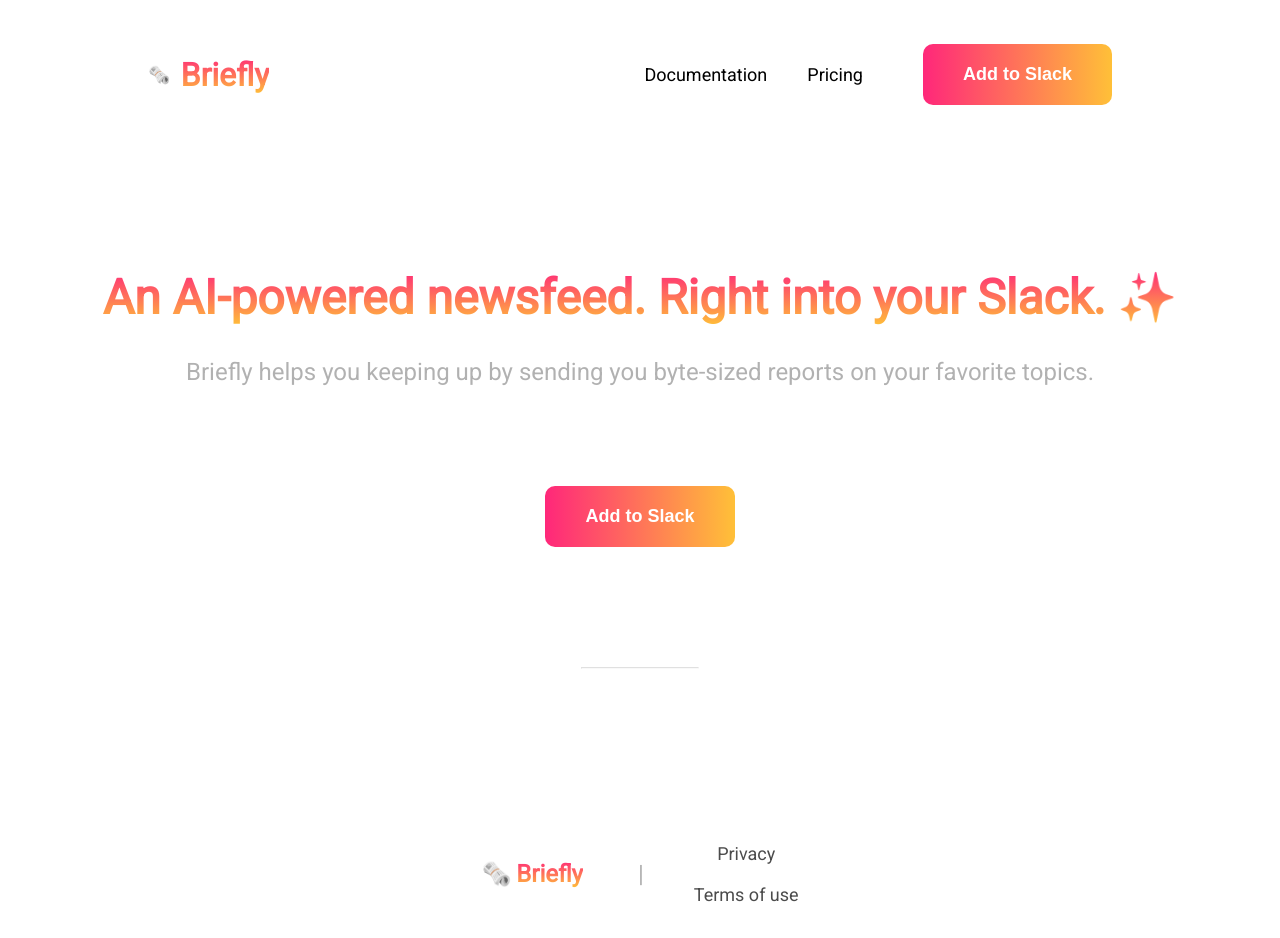
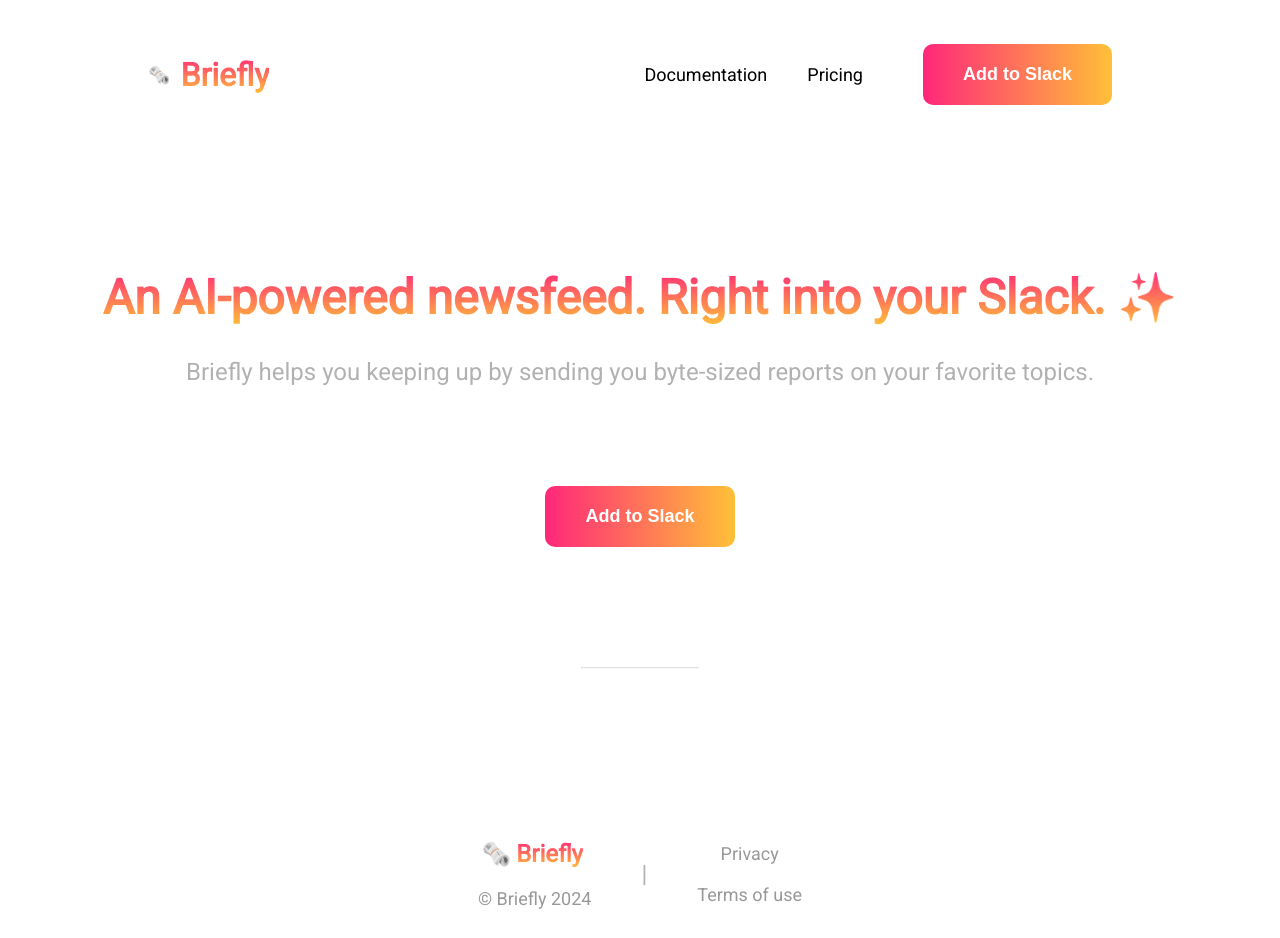
Before and after one commit to Dichiara25/Briefly, a Next.js app: page / in a window 1280 px wide. Shown: the top 938 px of the page. Built offline with nearby package versions, Linux system fonts and the light colour scheme.

Commit message:
Lighten footer

```diff
--- a/src/app/components/structure/Footer.tsx
+++ b/src/app/components/structure/Footer.tsx
@@ -11,18 +11,22 @@
 
     return <div className={styles.container} style={{flexDirection: "column", textAlign: "center"}}>
         <div style={{display: "flex", flexDirection: "row", alignItems: "center", justifyContent: "center"}}>
-            <div style={{display: "flex"}}>
-                <div>🗞️</div>
-                <h1 style={{fontSize: 'x-large', margin: '0 5px'}}>Briefly</h1>
+            <div style={{display: "flex", flexDirection: "column", alignItems: "center"}}>
+                <div style={{display: "flex", flexDirection: "row"}}>
+                    <div>🗞️</div>
+                    <h1 style={{fontSize: 'x-large', margin: '0 5px'}}>Briefly</h1>
+                </div>
+                <div style={{opacity: ".4", marginTop: "20px", fontSize: "large"}}>
+                    © {APP_NAME} {currentYear}
+                </div>
             </div>
             <div style={{margin: "0 50px", opacity: ".3"}}>
                 |
             </div>
-            <div style={{display: "flex", flexDirection: "column", opacity: ".7"}}>
+            <div style={{display: "flex", flexDirection: "column", opacity: ".4"}}>
                 <a style={{margin: "10px 0"}} href={routes.privacy}>Privacy</a>
                 <a style={{margin: "10px 0"}} href={routes.termsOfUse}>Terms of use</a>
             </div>
         </div>
-        <p>Made with ❤️ in Paris | © {APP_NAME} {currentYear}</p>
     </div>
 }
```
